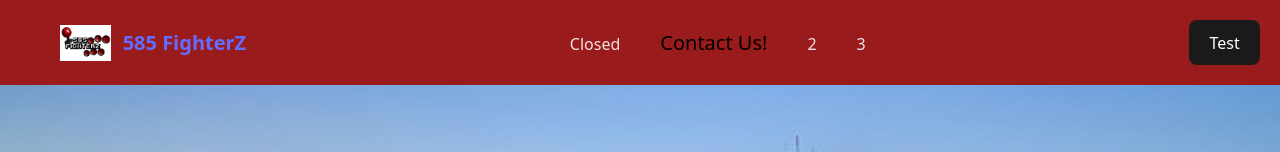
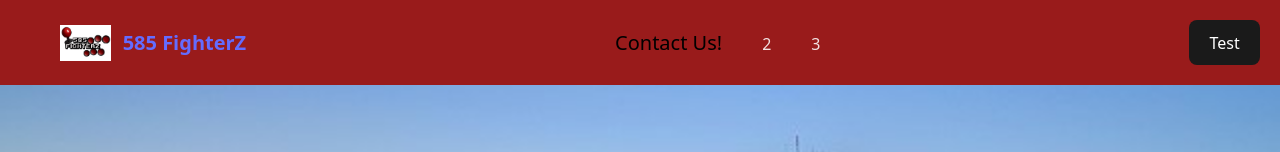
Before and after one commit to Perry512/585z, a React (Vite) app: page / in a window 1280 px wide. Shown: the top 152 px of the page. Built offline with nearby package versions, Linux system fonts and the light colour scheme.

Commit message:
[FIX] Component: Removed dummy code

```diff
--- a/src/components/Header.tsx
+++ b/src/components/Header.tsx
@@ -1,4 +1,3 @@
-import { useState } from 'react';
 import { useModal } from '../hooks/useModal';
 import Modal from './Modal';
 import TheClobber from '../assets/TheClobber.png';
@@ -6,8 +5,6 @@ import logo from '../assets/585zLogo.png';
 import DisplayPerson from '../views/DisplayPerson';
 
 function Header () {
-    const [open, setOpen] = useState<boolean>(false);
-
     const { isOpen, openModal, closeModal } = useModal();
 
     return (
@@ -21,7 +18,6 @@ function Header () {
                 </div>
                 <div className="flex flex-row justify-around">
                     <ul>
-                        <li className="inline-block mr-10"> {open ? <p> Open </p> : <p> Closed </p>} </li>
                         <li className="inline-block mr-10"> <a href='#contact' rel="noopener noreferrer" className='text-black text-xl hover:text-blue-100 transition duration-300 ease-in-out'> Contact Us! </a> </li>
                         <li className="inline-block mr-10"> 2 </li>
                         <li className="inline-block mr-10"> 3 </li>
```
